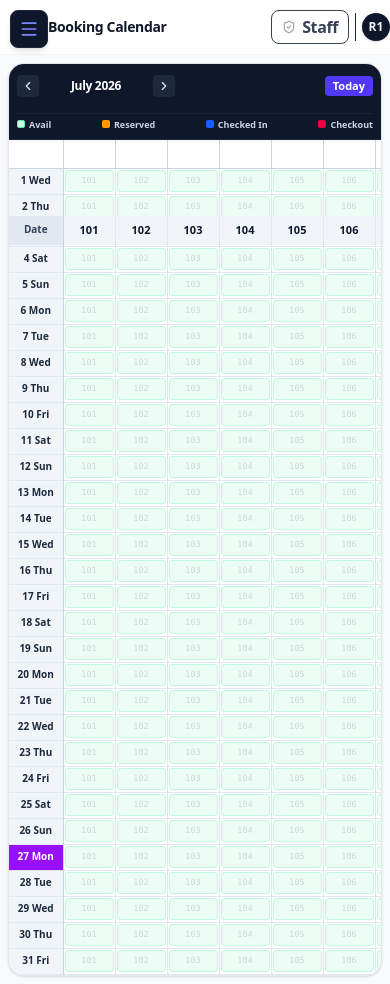
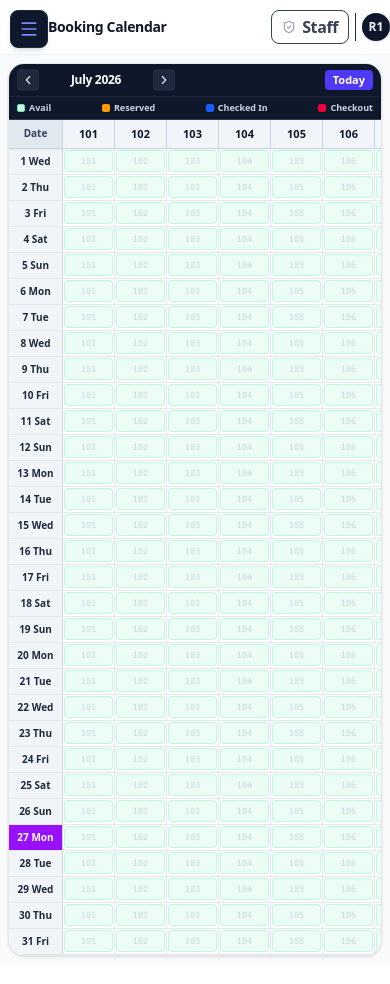
Before and after one commit to Nihaaalu/hotel-system, a React (Vite) app: page / in a window 390 px wide. Both pictures are taken after a click on the button "Calendar". Built offline with nearby package versions, Linux system fonts and the light colour scheme.

Commit message:
feat(calendar): synchronize room scroll on mobile
Implement scroll synchronization between the mobile calendar header and body to ensure room column alignment during horizontal navigation.

```diff
--- a/src/components/BookingCalendar.tsx
+++ b/src/components/BookingCalendar.tsx
@@ -27,6 +27,33 @@ export default function BookingCalendar({
 
   const [bookingList, setBookingList] = useState<Booking[]>([]);
   const scrollContainerRef = useRef<HTMLDivElement>(null);
+
+  // Mobile synchronized scroll refs for room columns
+  const mobileHeaderRoomScrollRef = useRef<HTMLDivElement>(null);
+  const mobileBodyRoomScrollRef = useRef<HTMLDivElement>(null);
+  const isSyncingScroll = useRef<boolean>(false);
+
+  const handleHeaderScroll = () => {
+    if (isSyncingScroll.current) return;
+    isSyncingScroll.current = true;
+    if (mobileBodyRoomScrollRef.current && mobileHeaderRoomScrollRef.current) {
+      mobileBodyRoomScrollRef.current.scrollLeft = mobileHeaderRoomScrollRef.current.scrollLeft;
+    }
+    requestAnimationFrame(() => {
+      isSyncingScroll.current = false;
+    });
+  };
+
+  const handleBodyScroll = () => {
+    if (isSyncingScroll.current) return;
+    isSyncingScroll.current = true;
+    if (mobileHeaderRoomScrollRef.current && mobileBodyRoomScrollRef.current) {
+      mobileHeaderRoomScrollRef.current.scrollLeft = mobileBodyRoomScrollRef.current.scrollLeft;
+    }
+    requestAnimationFrame(() => {
+      isSyncingScroll.current = false;
+    });
+  };
 
   // Selected mobile cell popup state
   const [selectedMobileCellBooking, setSelectedMobileCellBooking] = useState<{
@@ -203,10 +230,10 @@ export default function BookingCalendar({
       {/* 1. MOBILE TOUCH-FIRST CALENDAR (Shown strictly on sm:hidden) */}
       {/* ========================================================= */}
       <div className="block sm:hidden select-none" id="mobile_pms_calendar">
-        {/* Sticky Top Header with Controls & Legend */}
-        <div className="sticky top-0 z-30 bg-slate-900 text-white p-2 border-b border-slate-800 shadow-xs h-[76px] flex flex-col justify-between shrink-0">
-          {/* Top Month Switcher */}
-          <div className="flex items-center justify-between gap-1 h-7">
+        {/* Sticky Top Header Container (Groups Month Nav, Legend, & Room Numbers) */}
+        <div className="sticky top-0 z-30 bg-slate-900 text-white border-b border-slate-300 shadow-xs">
+          {/* Section 1: Top Month Switcher */}
+          <div className="p-2 flex items-center justify-between gap-1 h-8">
             <div className="flex items-center gap-0.5">
               <button
                 onClick={goToPrevMonth}
@@ -233,49 +260,54 @@ export default function BookingCalendar({
             </button>
           </div>
 
-          {/* Color Legend (Compact) */}
-          <div className="flex items-center justify-between text-[9px] font-bold border-t border-slate-800/80 pt-1 text-slate-300">
+          {/* Section 2: Color Legend */}
+          <div className="px-2 py-1 flex items-center justify-between text-[9px] font-bold border-t border-slate-800/80 text-slate-300">
             <span className="flex items-center gap-1"><span className="w-2 h-2 rounded-xs bg-emerald-100 border border-emerald-300 inline-block"></span>Avail</span>
             <span className="flex items-center gap-1"><span className="w-2 h-2 rounded-xs bg-amber-500 inline-block"></span>Reserved</span>
             <span className="flex items-center gap-1"><span className="w-2 h-2 rounded-xs bg-blue-600 inline-block"></span>Checked In</span>
             <span className="flex items-center gap-1"><span className="w-2 h-2 rounded-xs bg-rose-600 inline-block"></span>Checkout</span>
           </div>
+
+          {/* Section 3: Room Header (Independent Component outside calendar grid) */}
+          <div
+            ref={mobileHeaderRoomScrollRef}
+            onScroll={handleHeaderScroll}
+            className="overflow-x-auto [scrollbar-width:none] [-ms-overflow-style:none] [&::-webkit-scrollbar]:hidden bg-slate-100 text-slate-800 border-t border-slate-700"
+          >
+            <div className="flex min-w-max h-[28px]">
+              <div className="sticky left-0 z-20 bg-slate-200 p-1 text-center font-black text-slate-700 border-r border-slate-300 min-w-[54px] max-w-[54px] text-[10px] flex items-center justify-center shadow-2xs">
+                Date
+              </div>
+              {FIXED_ROOMS.map((room) => (
+                <div
+                  key={room.number}
+                  className="p-1 text-center font-extrabold text-slate-800 border-r border-slate-300 min-w-[52px] max-w-[52px] bg-slate-100 flex items-center justify-center"
+                >
+                  <span className="text-[11px] font-black text-slate-900 leading-none">10{room.number % 100}</span>
+                </div>
+              ))}
+            </div>
+          </div>
         </div>
 
-        {/* Rotated Grid Container: Dates vertical, Rooms horizontal */}
-        <div className="overflow-x-auto w-full">
-          <table className="w-full border-collapse text-xs">
-            {/* Sticky Room Numbers Header */}
-            <thead>
-              <tr className="bg-slate-100 border-b border-slate-300 sticky top-[76px] z-20 shadow-2xs h-[28px]">
-                <th className="sticky left-0 bg-slate-200 z-30 p-1 text-center font-black text-slate-700 border-r border-slate-300 min-w-[54px] text-[10px]">
-                  Date
-                </th>
-                {FIXED_ROOMS.map((room) => (
-                  <th
-                    key={room.number}
-                    className="p-1 text-center font-extrabold text-slate-800 border-r border-slate-300 min-w-[52px] max-w-[52px] bg-slate-100"
+        {/* Section 4: Scrollable Calendar Body (Contains ONLY the date rows) */}
+        <div
+          ref={mobileBodyRoomScrollRef}
+          onScroll={handleBodyScroll}
+          className="overflow-x-auto w-full"
         >
-                    <span className="text-[11px] font-black text-slate-900 block leading-none">10{room.number % 100}</span>
-                  </th>
-                ))}
-              </tr>
-            </thead>
-
-            {/* Vertical Dates Body */}
-            <tbody>
-              {monthDays.map((day) => {
-                return (
-                  <tr
+          <div className="min-w-max">
+            {monthDays.map((day) => (
+              <div
                 key={day.ymd}
-                    className="border-b border-slate-200 h-[26px]"
+                className="flex border-b border-slate-200 h-[26px]"
               >
-                    {/* Sticky Date Label */}
-                    <td className={`sticky left-0 z-10 p-0.5 border-r border-slate-300 text-[10px] font-bold text-center whitespace-nowrap ${
+                {/* Sticky Left Date Label */}
+                <div className={`sticky left-0 z-10 p-0.5 border-r border-slate-300 text-[10px] font-bold text-center flex items-center justify-center min-w-[54px] max-w-[54px] ${
                   day.isToday ? 'bg-purple-600 text-white font-black' : 'bg-slate-100 text-slate-800'
                 }`}>
                   {day.dayNum} {day.dayOfWeek}
-                    </td>
+                </div>
 
                 {/* Room Columns */}
                 {FIXED_ROOMS.map((room) => {
@@ -296,9 +328,9 @@ export default function BookingCalendar({
                   }
 
                   return (
-                        <td
+                    <div
                       key={`${room.number}_${day.ymd}`}
-                          className="p-[1px] border-r border-slate-200 text-center align-middle cursor-pointer min-w-[52px] max-w-[52px]"
+                      className="p-[1px] border-r border-slate-200 text-center flex items-center justify-center min-w-[52px] max-w-[52px]"
                       onClick={() => {
                         if (booking) {
                           setSelectedMobileCellBooking({
@@ -320,14 +352,12 @@ export default function BookingCalendar({
                           <span className="text-slate-400/40 font-mono text-[8.5px] font-normal select-none">10{room.number % 100}</span>
                         </div>
                       )}
-                        </td>
+                    </div>
                   );
                 })}
-                  </tr>
-                );
-              })}
-            </tbody>
-          </table>
+              </div>
+            ))}
+          </div>
         </div>
 
         {/* Reservation Details Popup for Mobile */}
```
Lines whose indentation alone changed are shown as unchanged.
